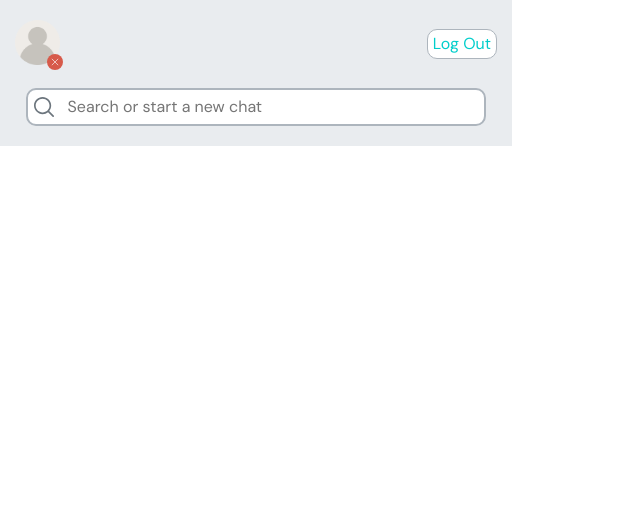
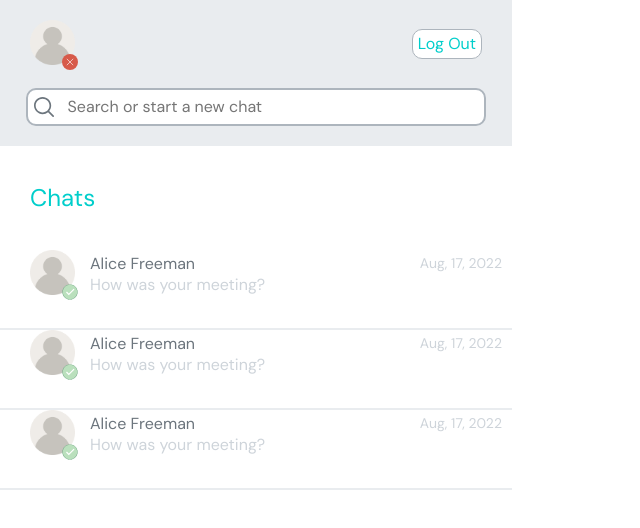
Before and after one commit to haranycheva/chat-app, a React (Vite) app: page /chat-app/mychats in a window 1280 px wide. Shown: the top 528 px of the page, without its empty margins (0-640 px from the left). Built offline with nearby package versions, Linux system fonts and the light colour scheme.

Commit message:
chatlist

```diff
--- /dev/null
+++ b/src/components/ChatInformation/ChatInformation.css
@@ -0,0 +1,27 @@
+.chat-inf__wrapp {
+  display: flex;
+  align-items: center;
+  gap: 15px;
+  padding: 0 10px 30px 30px;
+  border-bottom: 2px solid var(--gray-100);
+}
+
+.chat-inf__details {
+  display: flex;
+  justify-content: space-between;
+  align-items: start;
+  width: calc(100% - (45px + 15px));
+}
+
+.chat-inf__name{
+    margin-bottom: 5px;
+    color: var(--primary-text-color);
+}
+
+.chat-inf__last-message{
+    font-size: 16px;
+}
+
+.chat-inf__date{
+    font-size: 14px;
+}
--- /dev/null
+++ b/src/components/ChatInformation/ChatInformation.jsx
@@ -0,0 +1,20 @@
+import './ChatInformation.css'
+import UserIcon from "../UserIcon/UserIcon";
+import UserAvatar from "../../assets/user.png";
+
+function ChatInformation({chat}) {
+  return (
+    <li className='chat-inf__wrapp'>
+      <UserIcon imgPath={UserAvatar} isOnline={true}/>
+      <div className='chat-inf__details'>
+        <div>
+            <h3 className='chat-inf__name'>Alice Freeman</h3>
+            <p className='chat-inf__last-message'>How was your meeting?</p>
+        </div>
+        <p className='chat-inf__date'>Aug, 17, 2022</p>
+      </div>
+    </li>
+  )
+}
+
+export default ChatInformation
--- a/src/components/ChatList/ChatList.css
+++ b/src/components/ChatList/ChatList.css
@@ -0,0 +1,6 @@
+
+.chats__title{
+    margin: 40px 0 40px 30px;
+    font-size: 24px;
+    color: var(--accent-color);
+}
--- a/src/components/ChatList/ChatList.jsx
+++ b/src/components/ChatList/ChatList.jsx
@@ -1,9 +1,15 @@
+import ChatInformation from "../ChatInformation/ChatInformation"
 import "./ChatList.css"
 
 function ChatList() {
   return (
     <div>
-
+      <h2 className="chats__title">Chats</h2>
+      <ul>
+          <ChatInformation/>
+          <ChatInformation/>
+          <ChatInformation/>
+      </ul>
     </div>
   )
 }
--- a/src/components/TopMenu/TopMenu.css
+++ b/src/components/TopMenu/TopMenu.css
@@ -8,7 +8,7 @@
   justify-content: space-between;
 
   margin-bottom: 20px;
-  padding: 0 15px;
+  padding: 0 30px;
 }
 
 .top-menu__logout-btn {
```
